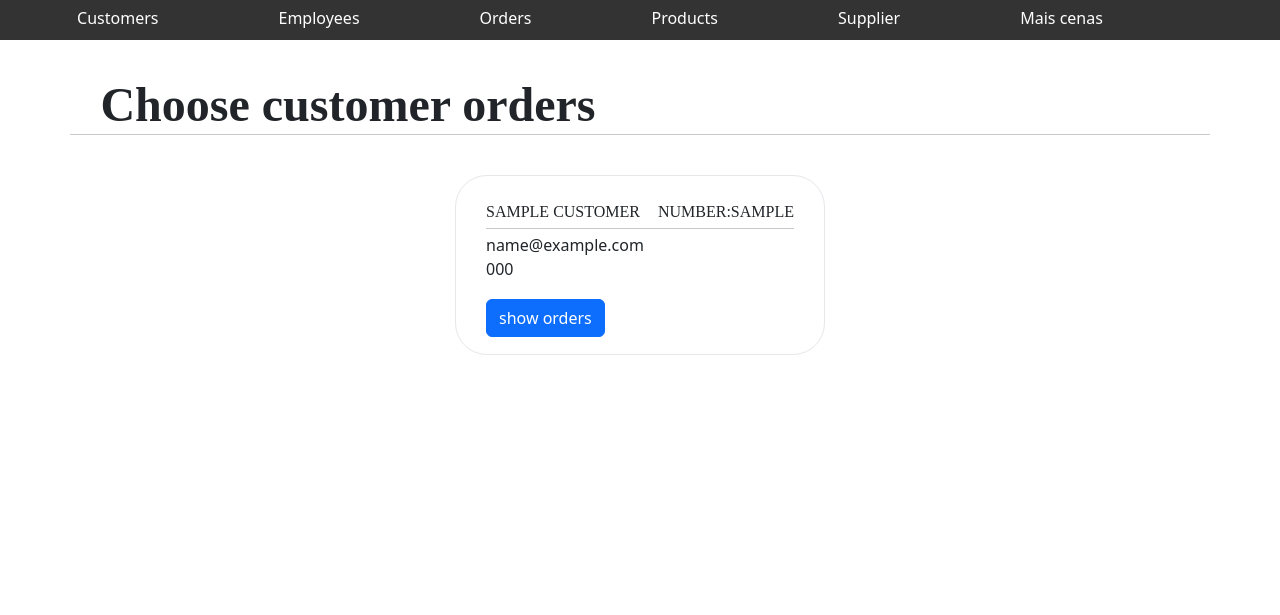
After one commit to joaolscosta/BD-Project, a Flask app: template entrega3/workspace/app/templates/orders/order_customer.html in a window 1280 px wide. The commit adds this page. Shown: the top 615 px of the page. Run offline with Flask 3, Linux system fonts and the light colour scheme; the template is opened without the code that fills it: most values are stand-ins (such as "Sample title", 1, 10 or a date in 2020); some libraries are stand-ins or nearby versions.

Commit message:
new orders page

```diff
--- a/entrega3/workspace/app/app.py
+++ b/entrega3/workspace/app/app.py
@@ -49,6 +49,7 @@ def index():
     return render_template("index.html")
 
 
+
 @app.route("/customer_index.html", methods=("GET",))
 def customer_index():
     """Show all the accounts, most recent first."""
@@ -74,17 +75,15 @@ def customer_index():
 
     return render_template("customer/customer_index.html", customers=customers)
 
-@app.route("/orders_index.html", methods=("GET",))
-def orders_index():
-    """Show all the accounts, most recent first."""
-
+@app.route("/order_customer.html", methods=("GET",))
+def order_customer_page():
     with pool.connection() as conn:
         with conn.cursor(row_factory=namedtuple_row) as cur:
-            contains = cur.execute(
+            customers = cur.execute(
                 """
-                SELECT order_no, sku, qty
-                FROM contains
-                ORDER BY order_no ;
+                SELECT cust_no, name, email, phone
+                FROM customer
+                ORDER BY cust_no DESC;
                 """,
                 {},
             ).fetchall()
@@ -95,7 +94,28 @@ def orders_index():
         request.accept_mimetypes["application/json"]
         and not request.accept_mimetypes["text/html"]
     ):
-        return jsonify(contains)
+        return jsonify(customers)
+
+    return render_template("orders/order_customer.html", customers=customers)
+
+@app.route("/orders/<cust_no>", methods=("GET",))
+def orders_index(cust_no):
+
+    with pool.connection() as conn:
+        with conn.cursor(row_factory=namedtuple_row) as cur:
+            contains = cur.execute(
+                """
+                SELECT order_no, sku, qty
+                FROM orders JOIN contains USING (order_no)
+                WHERE cust_no = %(cust_no)s
+                ORDER BY order_no ;
+                """,
+                {"cust_no": cust_no},
+            ).fetchall()
+            log.debug(f"Found {cur.rowcount} rows.")
+
+
+
 
     return render_template("orders/orders_index.html", contains=contains)
 
--- a/entrega3/workspace/app/templates/base/components/navbar.html
+++ b/entrega3/workspace/app/templates/base/components/navbar.html
@@ -49,7 +49,7 @@
       <ul>
         <li><a href="/customer_index.html">Customers</a></li>
         <li><a href="/employee_index.html">Employees</a></li>
-        <li><a href="/orders_index.html">Orders</a></li>
+        <li><a href="/order_customer.html">Orders</a></li>
         <li><a href="/products_index.html">Products</a></li>
         <li><a href="/supplier.html">Supplier</a></li>
         <li><a href="#">Mais cenas</a></li>
--- /dev/null
+++ b/entrega3/workspace/app/templates/orders/order_customer.html
@@ -0,0 +1,100 @@
+{% extends 'base/page.html' %} {% block header %}
+<h1>{% block title %}Customers{% endblock %}</h1>
+{% endblock %} {% block content %}
+
+<style>
+  .body-customer {
+    width: 89%;
+    margin: 0 auto;
+  }
+
+  .customer-list {
+    margin: 20px 10px;
+    display: flex;
+    flex-direction: row;
+    flex-wrap: wrap;
+    justify-content: center;
+  }
+
+  .customer {
+    display: flex;
+    border-style: solid;
+    border-width: 1px;
+    border-radius: 2rem;
+    flex-direction: column;
+    align-items: left;
+    justify-content: space-around;
+    width: 370px;
+    margin: 20px 20px;
+    padding: 20px 30px;
+    height: 180px;
+  }
+
+  .f-header {
+    text-transform: uppercase;
+    text-size-adjust: 20rem;
+    height: 20%;
+    display: flex;
+    flex-direction: row;
+    justify-content: space-between;
+    align-items: center;
+  }
+
+  .f-footer {
+    height: 20%;
+    display: flex;
+    flex-direction: row;
+    justify-content: space-between;
+    align-items: center;
+    margin-top: 20px;
+  }
+
+  .title-bar {
+    display: flex;
+    flex-direction: row;
+    justify-content: space-between;
+    align-items: center;
+    margin: 20px 30px 0px 30px;
+  }
+
+  .title-bar h1 {
+    font-size: 3rem;
+    font-weight: bold;
+  }
+  .title-bar h2 {
+    font-size: 2rem;
+  }
+
+  .header-customer {
+    margin: 0px 30px 0px 30px;
+  }
+</style>
+
+<div class="body-customer">
+  <div class="title-bar">
+    <h1>Choose customer orders</h1>
+  </div>
+  <hr class="header-employee" />
+
+  <div class="container">
+    <div class="customer-list">
+      {% for customer in customers %}
+      <div class="customer">
+        <div class="f-header">
+          <h2>{{ customer.name }}</h2>
+          <h3>Number:{{ customer.cust_no }}</h3>
+        </div>
+        <hr />
+        <div class="f-body">
+          <p>{{ customer.email }}</p>
+          <p>{{ customer.phone }}</p>
+        </div>
+        <div class="f-footer">
+          <a class="btn btn-primary" href="{{url_for('orders_index', cust_no=customer['cust_no'])}}">show orders</a>
+        </div>
+      </div>
+      {% endfor %}
+    </div>
+  </div>
+</div>
+{% endblock %}
--- a/entrega3/workspace/app/templates/orders/orders_index.html
+++ b/entrega3/workspace/app/templates/orders/orders_index.html
@@ -112,6 +112,9 @@
     <hr />
     {% endif %}
     {% endfor %}
+
+
+
   </div>
 </div>
 {% endblock %}
--- a/entrega3/workspace/data/init.sql
+++ b/entrega3/workspace/data/init.sql
@@ -194,6 +194,8 @@ insert into contains (SKU, order_no, qty) VALUES ((select SKU from product where
 insert into contains (SKU, order_no, qty) VALUES ((select SKU from product where name = 'TV'), 13, 2);
 insert into contains (SKU, order_no, qty) VALUES ((select SKU from product where name = 'TV'), 14, 2);
 insert into contains (SKU, order_no, qty) VALUES ((select SKU from product where name = 'TV'), 15, 2);
+insert into contains (SKU, order_no, qty) VALUES ((select SKU from product where name = 'TV'), 7, 14);
+insert into contains (SKU, order_no, qty) VALUES ((select SKU from product where name = 'TV'), 9, 14);
 
 
 insert into supplier (TIN, name, address, SKU, date) VALUES ('123456789', 'Goncalo', 'Rua das Palmeiras, 7000-007 Évora', (select SKU from product where name = 'Gaming Chair'), '2017-01-01');
```
